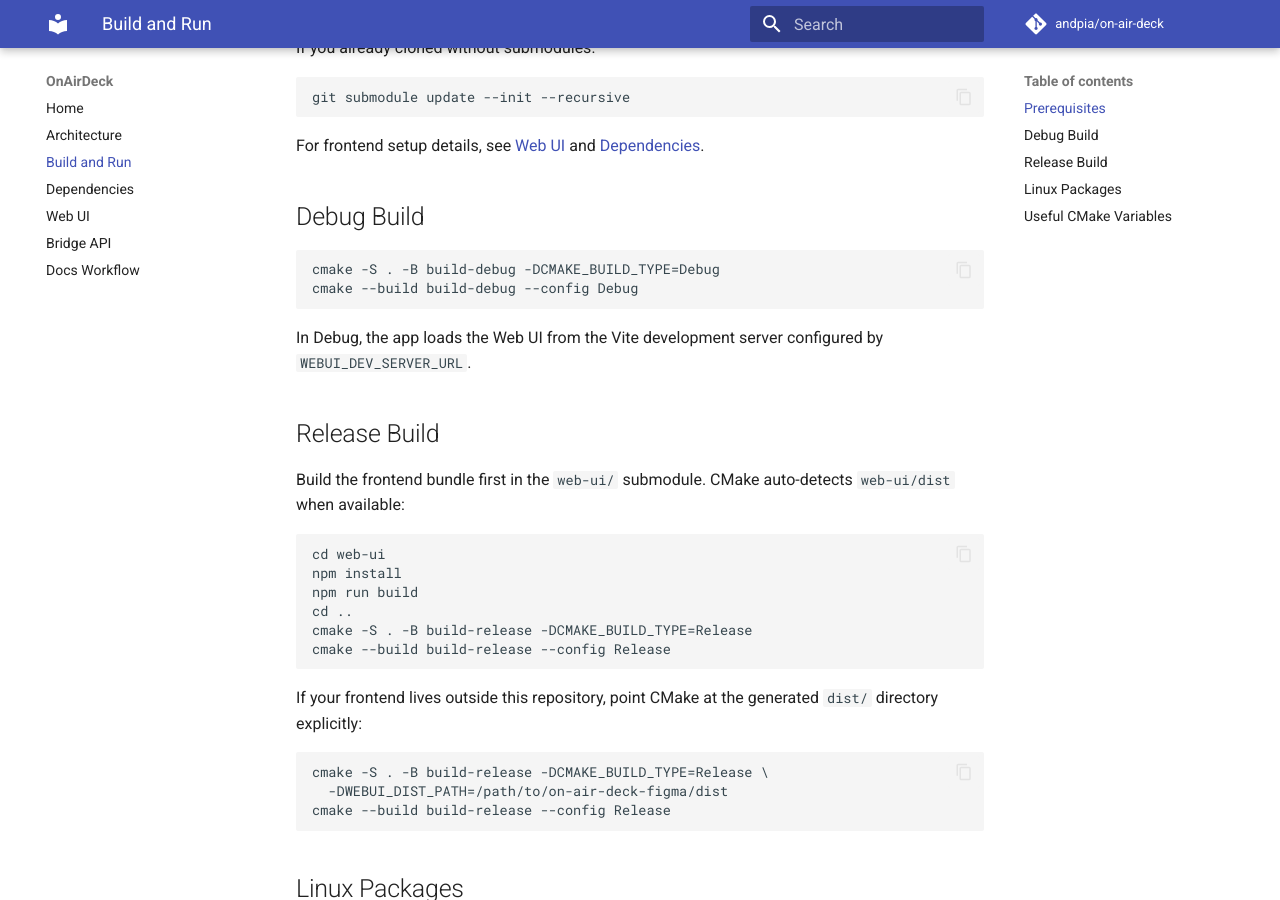
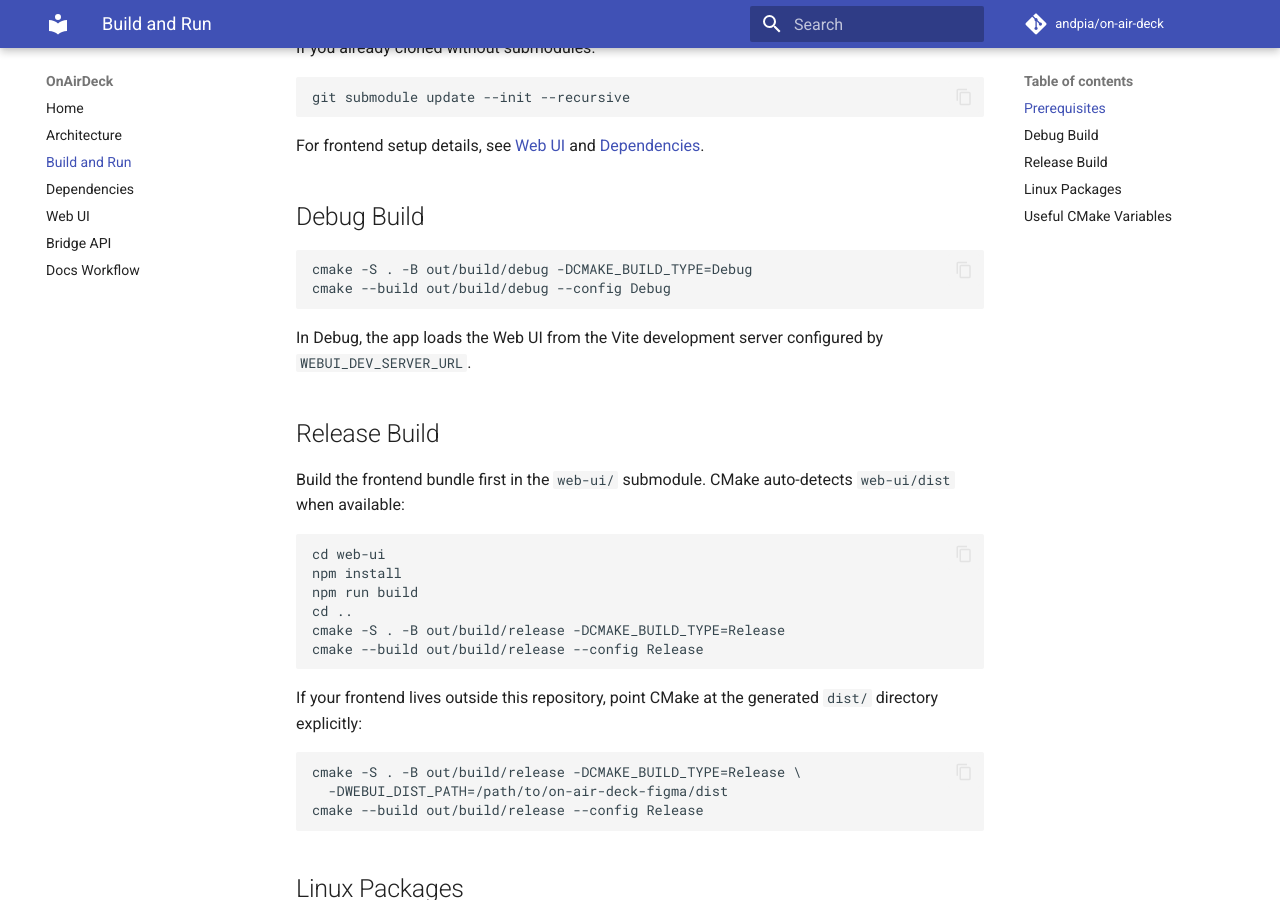
Before and after one commit to andpia/on-air-deck, an MkDocs documentation site: the page built from docs/build-and-run.md, in a window 1280 px wide and 900 px high, scrolled down 547 px. Built offline with MkDocs 1.6.1 and Material for MkDocs 9.7.7, drawn with Linux system fonts in a browser that asks for light colours; comment, search, counter and statistics services are not loaded.

Commit message:
chore(paths): adopt out conventions for build and docs

````diff
--- a/docs/build-and-run.md
+++ b/docs/build-and-run.md
@@ -27,8 +27,8 @@ For frontend setup details, see [Web UI](web-ui.md) and [Dependencies](dependenc
 ## Debug Build
 
 ```bash
-cmake -S . -B build-debug -DCMAKE_BUILD_TYPE=Debug
-cmake --build build-debug --config Debug
+cmake -S . -B out/build/debug -DCMAKE_BUILD_TYPE=Debug
+cmake --build out/build/debug --config Debug
 ```
 
 In Debug, the app loads the Web UI from the Vite development server configured by `WEBUI_DEV_SERVER_URL`.
@@ -42,16 +42,16 @@ cd web-ui
 npm install
 npm run build
 cd ..
-cmake -S . -B build-release -DCMAKE_BUILD_TYPE=Release
-cmake --build build-release --config Release
+cmake -S . -B out/build/release -DCMAKE_BUILD_TYPE=Release
+cmake --build out/build/release --config Release
 ```
 
 If your frontend lives outside this repository, point CMake at the generated `dist/` directory explicitly:
 
 ```bash
-cmake -S . -B build-release -DCMAKE_BUILD_TYPE=Release \
+cmake -S . -B out/build/release -DCMAKE_BUILD_TYPE=Release \
   -DWEBUI_DIST_PATH=/path/to/on-air-deck-figma/dist
-cmake --build build-release --config Release
+cmake --build out/build/release --config Release
 ```
 
 ## Linux Packages
--- a/mkdocs.yml
+++ b/mkdocs.yml
@@ -3,6 +3,7 @@ site_description: Documentation for OnAirDeck, the JUCE-based web radio engine.
 site_url: https://andpia.github.io/on-air-deck/
 repo_url: https://github.com/andpia/on-air-deck
 repo_name: andpia/on-air-deck
+site_dir: out/docs/site
 
 theme:
   name: material
````
Also changed, not shown: README.md (+15 -13 lines), docs/docs-workflow.md (+2 -2 lines), 3 other files.
